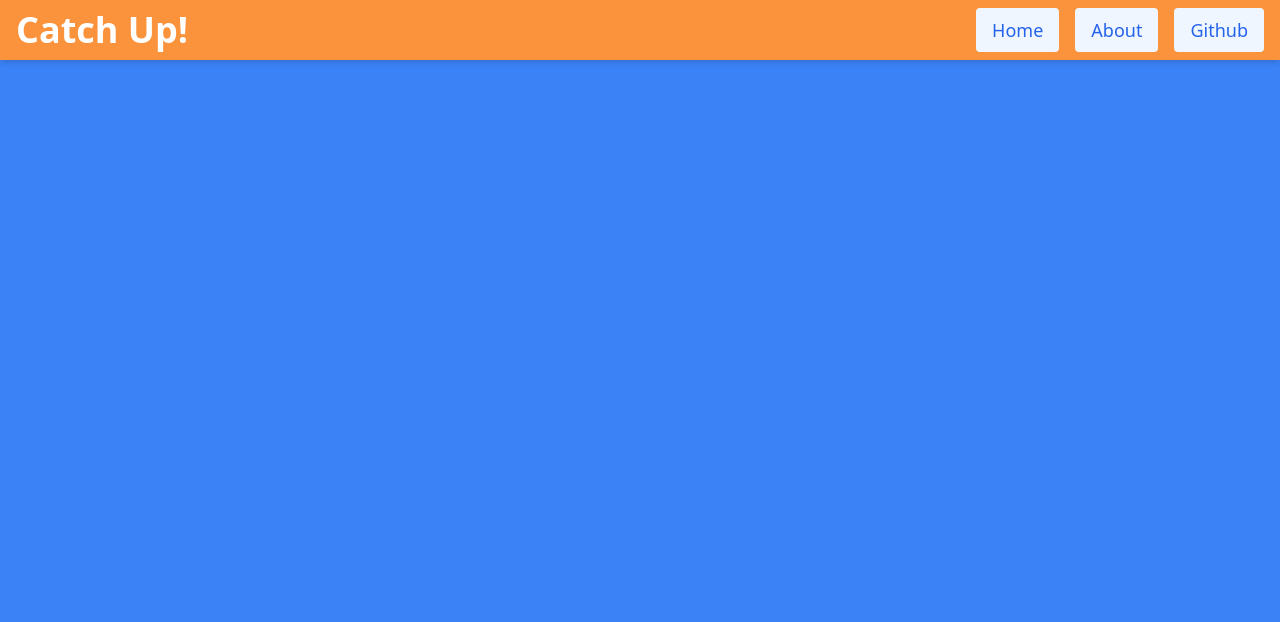
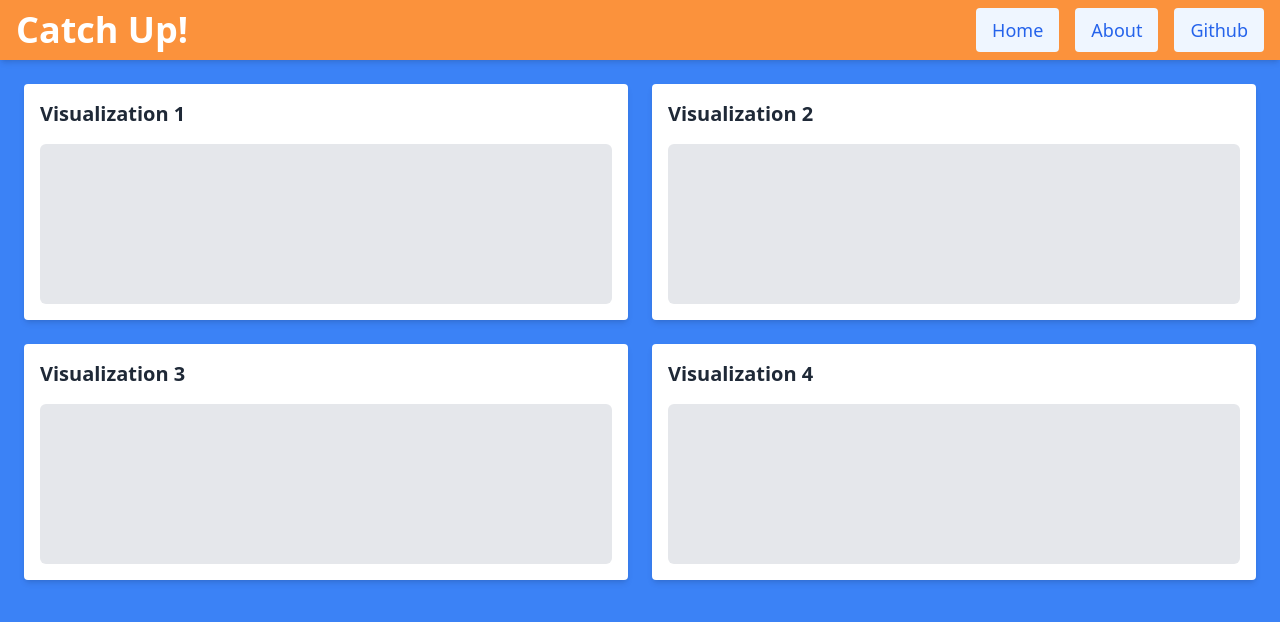
Before and after one commit to yearlongmason/Catch-Up, a Django app: page /servers/roster/stats/ in a window 1280 px wide. Shown: the top 622 px of the page. Run offline with Django 5.2, Linux system fonts and the light colour scheme; some libraries are stand-ins or nearby versions.

Commit message:
Added visualization placeholders to stats page[C

```diff
--- a/catchup/app/templates/roster.html
+++ b/catchup/app/templates/roster.html
@@ -28,7 +28,7 @@
         </div>
     </nav>
 
-    <div class="container mx-auto mt-6 w-4/5" style="display: flex; flex-direction: row; justify-content: space-around; align-items: center;">
+    <div class="flex justify-around items-center mx-auto mt-6 w-4/5">
 
         <!--Search Bar-->
         <div class="flex w-2/5 pr-0 mr-0">
--- a/catchup/app/templates/stats.html
+++ b/catchup/app/templates/stats.html
@@ -9,7 +9,9 @@
   <link rel="icon" type="image/x-icon" href="{% static '/catchUpFavicon.png' %}">
 </head>
 <body class="bg-blue-500 text-gray-800">
-    <nav class="bg-orange-400 text-white shadow-md fixed top-0 left-0 w-full z-10">
+
+    <!-- Navbar -->
+    <nav class="bg-orange-400 text-white shadow-md top-0 left-0 w-full z-10">
         <div class="container mx-auto px-4 py-2 flex justify-between items-center">
           <h2 class="text-4xl font-semibold">Catch Up!</h2>
           <div class="flex flex-nowrap space-x-4">
@@ -19,5 +21,37 @@
           </div>
         </div>
     </nav>
+
+    <div class="container mx-auto p-6">
+        <!-- <h1 class="text-3xl text-white mb-8">Stats Page</h1> -->
+
+        <!-- 2x2 Grid for Visualizations -->
+        <div class="grid grid-cols-2 gap-6">
+            <div class="bg-white p-4 rounded shadow-md">
+                <h2 class="text-xl font-semibold mb-4">Visualization 1</h2>
+                <!-- Placeholder -->
+                <div class="bg-gray-200 h-40 rounded-md"></div>
+            </div>
+
+            <div class="bg-white p-4 rounded shadow-md">
+                <h2 class="text-xl font-semibold mb-4">Visualization 2</h2>
+                <!-- Placeholder -->
+                <div class="bg-gray-200 h-40 rounded-md"></div>
+            </div>
+
+            <div class="bg-white p-4 rounded shadow-md">
+                <h2 class="text-xl font-semibold mb-4">Visualization 3</h2>
+                <!-- Placeholder -->
+                <div class="bg-gray-200 h-40 rounded-md"></div>
+            </div>
+
+            <div class="bg-white p-4 rounded shadow-md">
+                <h2 class="text-xl font-semibold mb-4">Visualization 4</h2>
+                <!-- Placeholder -->
+                <div class="bg-gray-200 h-40 rounded-md"></div>
+            </div>
+        </div>
+    </div>
+
 </body>
 </html>
```
